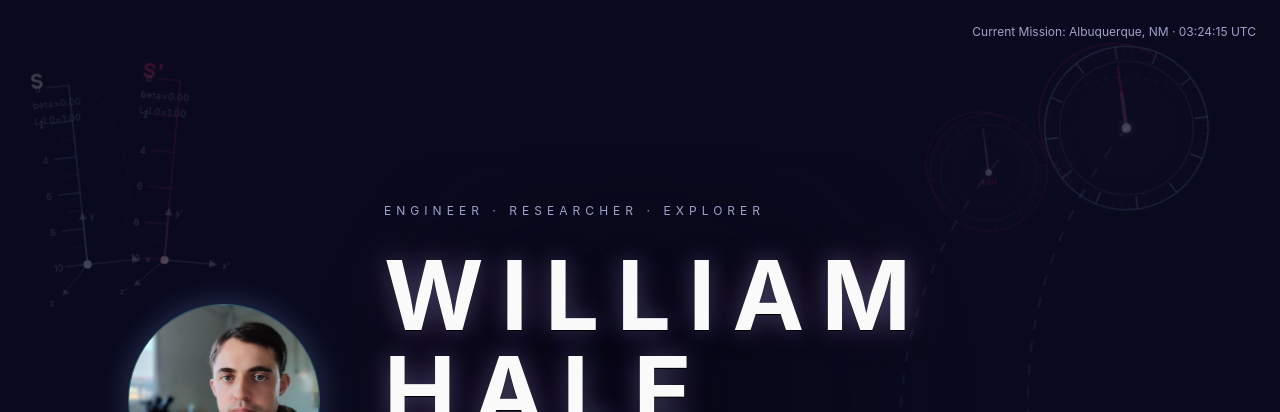
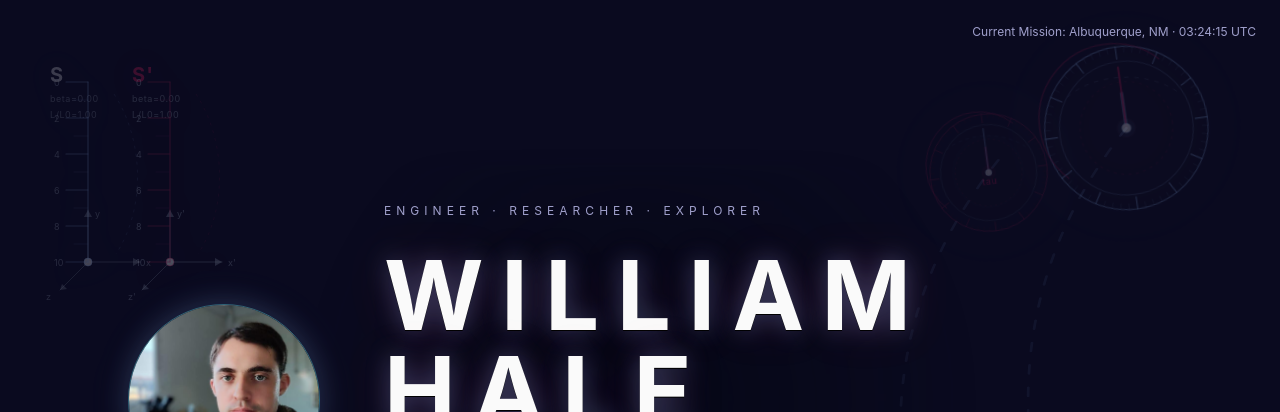
Before and after one commit to cipherwhale/cipherwhale.github.io, a React (Vite) app: page / in a window 1280 px wide. Shown: the top 412 px of the page. Built offline with nearby package versions, Linux system fonts and the light colour scheme.

Commit message:
Straighten moving spatial frames

```diff
--- a/src/components/BackgroundClock.tsx
+++ b/src/components/BackgroundClock.tsx
@@ -84,7 +84,7 @@ function RelativisticRuler({
   const faintStroke = isMagenta ? "rgba(205, 27, 87, 0.18)" : "rgba(149, 193, 253, 0.20)";
   const labelFill = isMagenta ? "rgba(205, 27, 87, 0.78)" : "rgba(255, 255, 255, 0.68)";
   const axisSuffix = label === "S'" ? "'" : "";
-  const rotationDeg = label === "S'" ? 5 : -6;
+  const frameOffsetX = label === "S'" ? 6 : 0;
 
   return (
     <div
@@ -100,8 +100,7 @@ function RelativisticRuler({
         filter: isMagenta
           ? "drop-shadow(0 0 14px rgba(205, 27, 87, 0.16)) drop-shadow(0 0 8px rgba(149, 193, 253, 0.08))"
           : "drop-shadow(0 0 14px rgba(149, 193, 253, 0.14)) drop-shadow(0 0 10px rgba(205, 27, 87, 0.08))",
-        transform: `translate3d(0, ${y}vh, 0) rotate(${rotationDeg}deg)`,
-        transformOrigin: "50% 70%",
+        transform: `translate3d(${frameOffsetX}px, ${y}vh, 0)`,
         willChange: "transform",
       }}
     >
@@ -179,7 +178,7 @@ function RelativisticRulers({ progress, velocity }: ScrollKinematics) {
         label="S"
         progress={progress}
         velocity={velocity}
-        left="clamp(0.5rem, 2vw, 2rem)"
+        left="clamp(0.9rem, 2vw, 2.4rem)"
         motionScale={0.75}
         speedScale={0.72}
         accent="cyan"
@@ -188,7 +187,7 @@ function RelativisticRulers({ progress, velocity }: ScrollKinematics) {
         label="S'"
         progress={progress}
         velocity={velocity}
-        left="clamp(4.8rem, 8vw, 8.5rem)"
+        left="clamp(5.6rem, 8vw, 9.2rem)"
         motionScale={1.35}
         speedScale={1.65}
         accent="magenta"
```
